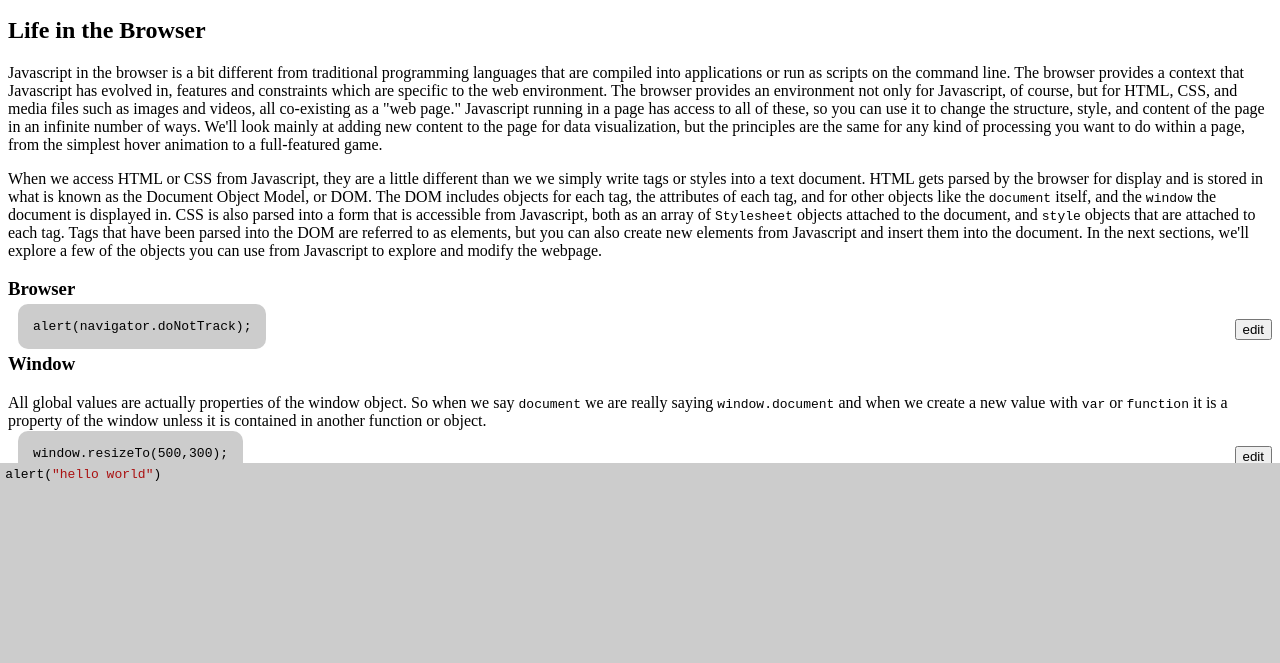
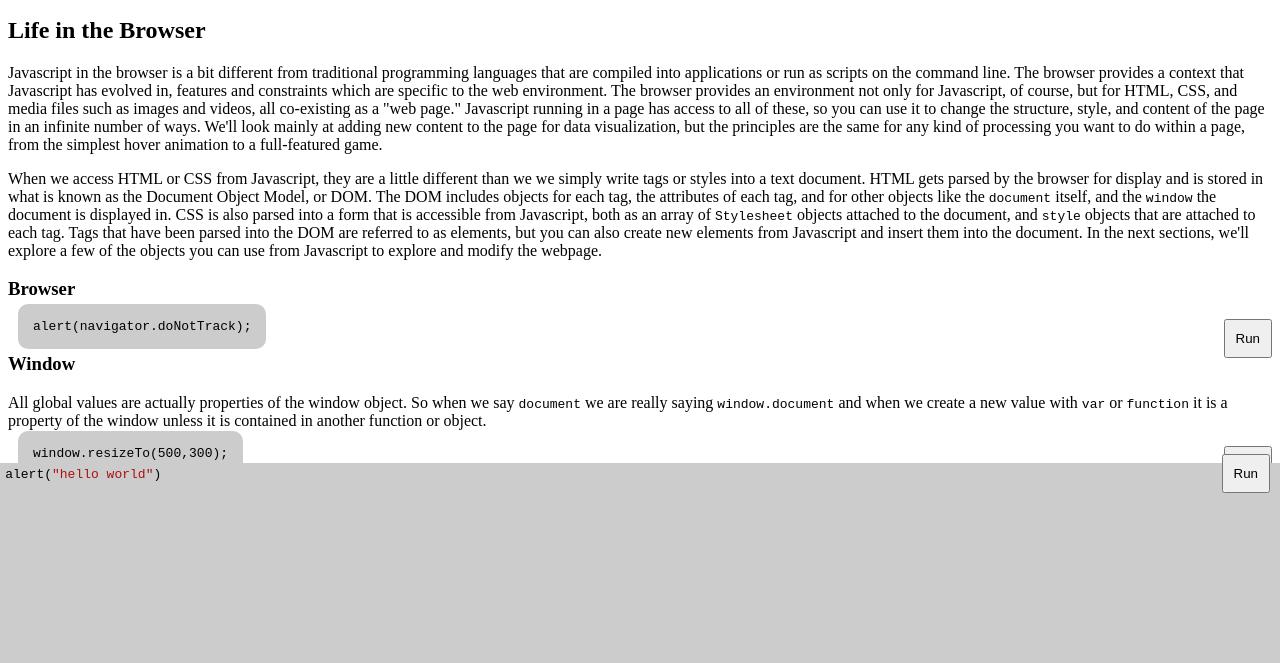
Before and after one commit to dethe/jstutorial, a plain HTML site: page index.html in a window 1280 px wide. Shown: the part 137-800 px from the top of the page. Drawn offline with Linux system fonts and the light colour scheme.

Commit message:
livecoding update

```diff
--- a/index.html
+++ b/index.html
@@ -9,7 +9,7 @@
 
 <body id="home">
 	<div class="content">
-	<h1>Intro to Javascript</h1>
+		<h1>Intro to Javascript</h1>
 
 <p>As you're no doubt aware, Javascript is the programming language that is built into web browsers. These days it is used for more than just web pages and web applications (two flavours of the same thing), but also runs on web servers and in games and applications. Javascript seems to be everywhere, and a basic knowledge of it can go a long way. For our purposes today we will just focus on Javascript in the web browser, and for simplicity we'll just deal with one browser, Firefox, for reasons which should be obvious.</p>
 
@@ -91,6 +91,7 @@
 
 <p>text</p>
 
+		<button class="runCode">Run</button>
 	</div>
 	<script src="lib/codemirror.js"></script>
 	<script src="lib/javascript/javascript.js"></script>
--- a/lib/jstutorial.css
+++ b/lib/jstutorial.css
@@ -10,10 +10,19 @@
 
 button{
 	float: right;
+	padding: 10px;
 }
 
 .content{
 	margin-bottom: 200px;
+}
+
+.runCode{
+	z-index: 10;
+	float: none;
+	position: fixed;
+	right: 10px;
+	bottom: 170px;
 }
 
 .CodeMirror{
--- a/lib/jstutorial.js
+++ b/lib/jstutorial.js
@@ -10,7 +10,13 @@ function editCodeBlock(evt){
 var codeblocks = Array.prototype.slice.call(document.querySelectorAll('.javascript'));
 codeblocks.forEach(function(code){
 	var button = document.createElement('button');
-	button.innerHTML = 'edit';
+	button.innerHTML = 'Run';
 	button.addEventListener('click', editCodeBlock, false);
 	code.parentNode.insertBefore(button, code);
 });
+
+function runCode(){
+	eval(myCodeMirror.getValue());
+}
+
+document.querySelector('.runCode').addEventListener('click', runCode, false);
```
Also changed, not shown: lib/template.html (+2 -1 lines).
